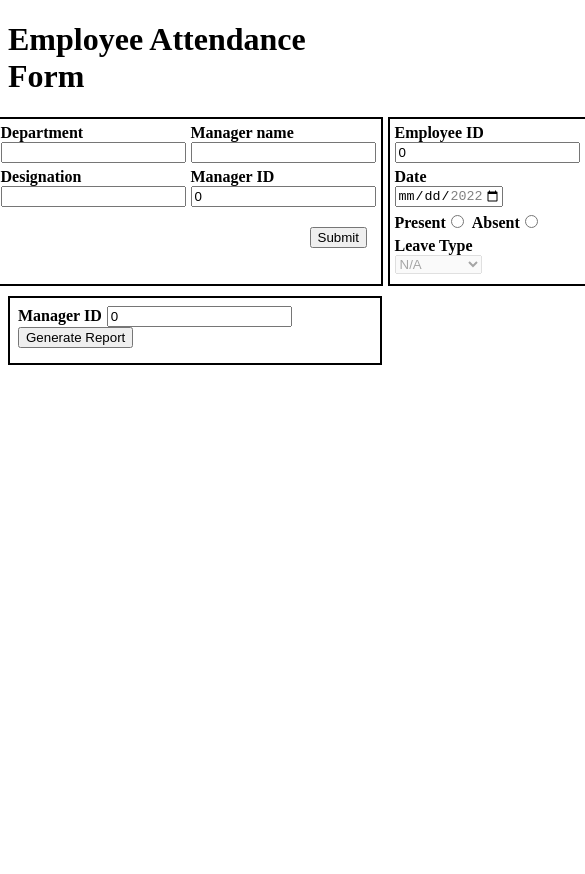
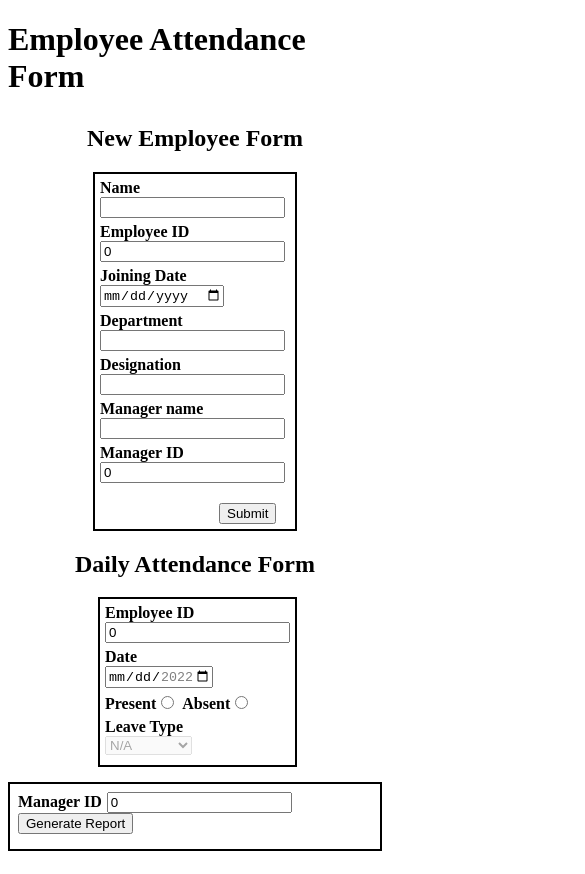
Before and after one commit to bkwrdbailey/EmployeeRegister_Frontend, an Angular app in the folder EmployeeRegister/: page / in a window 390 px wide. Shown: the whole page, 585 px wide, since content can reach past the window. Before the commit the page ends 844 px from the top, so only its background shows below. Built offline with nearby package versions, Linux system fonts and the light colour scheme.

Commit message:
Application hosted and page styling altered

```diff
--- a/EmployeeRegister/src/app/components/employeeregistry/employeeregistry.component.css
+++ b/EmployeeRegister/src/app/components/employeeregistry/employeeregistry.component.css
@@ -6,6 +6,15 @@ label {
   font-weight: 700;
 }
 
+.newEmployeeForm {
+  display: flex;
+}
+
+@media (max-width: 700px) {
+  .newEmployeeForm {
+    display: block;
+  }
+}
 /* Add style changes when the screen reaches a certain size */
 
 /* Fix cluttering of data */
--- a/EmployeeRegister/src/app/components/employeeregistry/employeeregistry.component.html
+++ b/EmployeeRegister/src/app/components/employeeregistry/employeeregistry.component.html
@@ -1,9 +1,12 @@
 <div>
-  <h1 style="display: flex; justify-content: center;">Employee Attendance Form</h1>
+  <h1 style="display: flex; justify-content: center; margin-bottom: 30px;">Employee Attendance Form</h1>
 
-  <!-- Employee details form -->
+  <h2 style="display: flex; justify-content: center;">New Employee Form</h2>
+
+  <!-- New Employee details form -->
   <div style="display: flex; justify-content: center;">
-    <form style="border: 2px solid black; padding: 5px; display: flex;">
+    <form style="border: 2px solid black; padding: 5px;">
+      <div class="newEmployeeForm">
         <div style="margin-right: 5px;">
           <label style="display: block;">Name</label>
           <input id="newEmployeeName" name="empName" style="margin-bottom: 5px;" type="text" required [(ngModel)]="newEmployee.name">
@@ -14,8 +17,6 @@
           <label style="display: block;">Joining Date</label>
           <input id="newEmployeeJoiningDate" name="startDate" style="margin-bottom: 5px;" type="date" required [(ngModel)]="newEmployee.startingDate">
 
-        <!-- Used for New Employee form errors -->
-        <div id="newEmployeeErrors" style="color: red;"></div>
         </div>
 
         <div style="margin-right: 5px;">
@@ -35,10 +36,21 @@
 
           <button style="display: block; margin-top: 15px; margin-left: 119px;" type="submit" (click)="attemptToAddNewEmployee()">Submit</button>
         </div>
+      </div>
+
+      <!-- Used for New Employee form errors -->
+      <div style="display: block;">
+        <div id="newEmployeeErrors" style="color: red;"></div>
+      </div>
     </form>
+  </div>
+
+  <h2 style="display: flex; justify-content: center;">Daily Attendance Form</h2>
 
   <!-- Employee attendance register form -->
+  <div style="display: flex; justify-content: center; margin-top: 10px;">
     <form style="border: 2px solid black; padding: 5px; display: inline-block; margin-left: 5px;">
+      <div style="display: block;">
         <label style="display: block;">Employee ID</label>
         <input id="employeeAttendanceId" name="empId" style="margin-bottom: 5px;" type="number" min="1" required [(ngModel)]="employeeAttendance.empId">
 
@@ -60,14 +72,17 @@
           <option value="planned">Planned</option>
           <option value="unplanned">Unplanned</option>
         </select>
+      </div>
 
       <!-- Used for Employee Attendance form errors -->
+      <div style="display: block;">
         <div id="employeeAttendanceErrors" style="color: red; margin-top: 5px;"></div>
+      </div>
     </form>
   </div>
 
   <!-- Generate a report section -->
-  <div style="display: flex; justify-content: center; margin-top: 10px;">
+  <div style="display: flex; justify-content: center; margin-top: 15px;">
     <form style="border: 2px black solid; padding: 8px;">
       <label>Manager ID</label>
       <input id="managerId" name="checkMngId" style="margin-right: 5px; margin-left: 5px;" type="number" min="1" required [(ngModel)]="checkManagerId">
--- a/EmployeeRegister/src/environments/environment.prod.ts
+++ b/EmployeeRegister/src/environments/environment.prod.ts
@@ -1,7 +1,7 @@
 export const environment = {
   production: true,
    /* Hosted Backend API URL */
-  //apiBaseUrl: ''
+  //apiBaseUrl: 'https://employeeregisterbackend.azurewebsites.net/'
 
   /* LocalHost Testing */
   apiBaseUrl: 'https://localhost:7053/'
--- a/EmployeeRegister/src/environments/environment.ts
+++ b/EmployeeRegister/src/environments/environment.ts
@@ -5,7 +5,7 @@
 export const environment = {
   production: false,
   /* Hosted Backend API URL */
-  //apiBaseUrl: ''
+  //apiBaseUrl: 'https://employeeregisterbackend.azurewebsites.net/'
 
   /* LocalHost URL for testing */
   apiBaseUrl: 'https://localhost:7053/'
```
Lines whose indentation alone changed are shown as unchanged.
